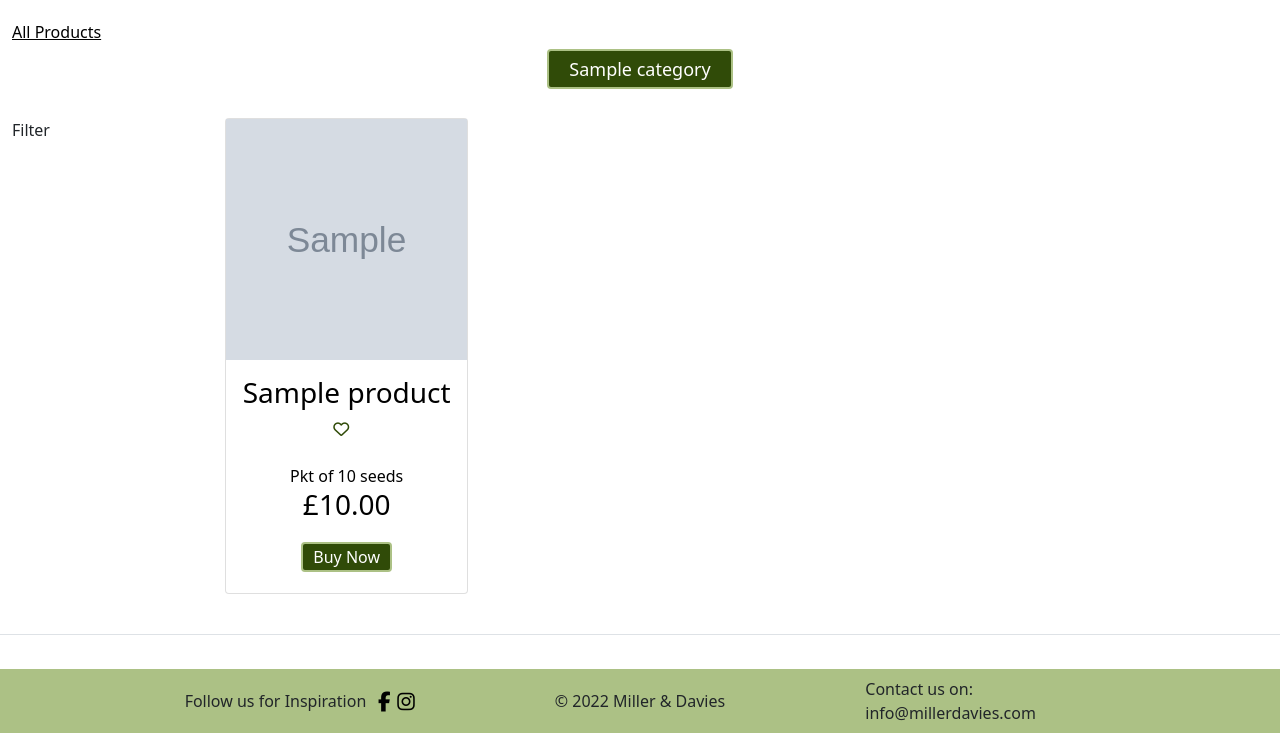
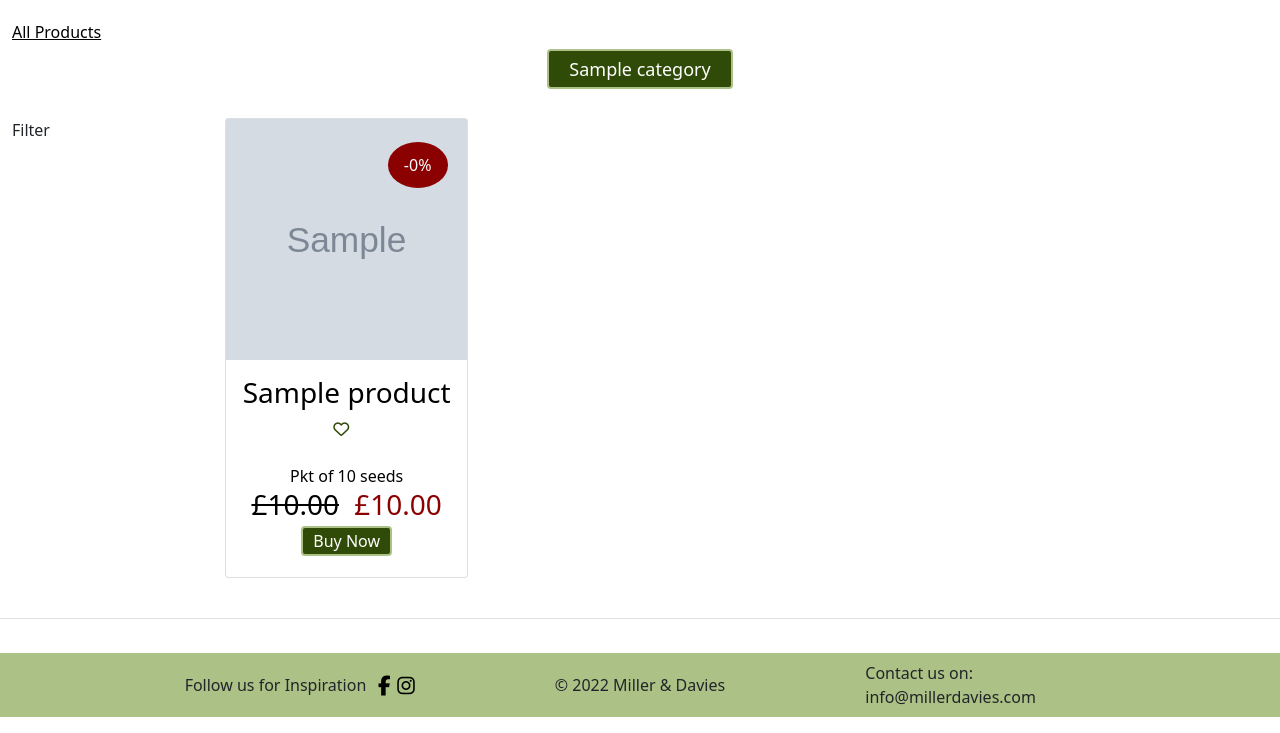
Before and after one commit to Odden69/Miller_and_Davies, a Django app: page /products/ in a window 1280 px wide. Shown: the part 536-1269 px from the top of the page. Run offline with Django 3.2, Linux system fonts and the light colour scheme; tables that the repository leaves empty hold one stand-in row (values such as "Sample post"); grey boxes marked "Sample" are stand-in pictures; some libraries are stand-ins or nearby versions.

Commit message:
feat: Add product on sale feature, closes #34

```diff
--- a/basket/contexts.py
+++ b/basket/contexts.py
@@ -13,7 +13,12 @@ def basket_contents(request):
 
     for item_id, quantity in basket.items():
         product = get_object_or_404(Product, pk=item_id)
-        subtotal = quantity * product.price
+        if product.on_sale:
+            product.on_sale_price = \
+                round(product.price-product.discount*product.price/100, 2)
+            subtotal = quantity * product.on_sale_price
+        else:
+            subtotal = quantity * product.price
         total += subtotal
         product_count += quantity
         basket_items.append({
--- a/products/templates/products/products.html
+++ b/products/templates/products/products.html
@@ -32,19 +32,28 @@
                 <div class="col col-sm-6 col-md-4 col-lg-3 mb-3">
                     <div class="card h-100">
                         <a href="{% url 'product_detail' product.id %}">
+                            <div>
                                 {% if product.image %}
                                 <img class="img-fluid" src="{{ product.image.url }}" alt="{{ product.name }}">
                                 {% else %}
                                 <img class="img-fluid" src="{{ MEDIA_URL }}no-image.jpg" alt="Image coming soon">
                                 {% endif %}
+                                {% if product.on_sale %}
+                                <div class="on-sale d-inline-flex align-items-center justify-content-center">
+                                    -{{ product.discount}}%
+                                </div>
+                                {% endif %}
+                            </div>
                         </a>
                         <div class="card-body text-center d-flex justify-content-center">
                             <div class="row">
                                 <div class="col-12">
-                                    <a href="{% url 'product_detail' product.id %}" class="text-decoration-none text-black">
+                                    <a href="{% url 'product_detail' product.id %}"
+                                        class="text-decoration-none text-black">
                                         <div class="row">
                                             <h3 class="mb-3">{{ product.name}}
-                                                    <form action="{% url 'adjust_favorites' product.id %}" class="form d-inline" method="POST">
+                                                <form action="{% url 'adjust_favorites' product.id %}"
+                                                    class="form d-inline" method="POST">
                                                     {% csrf_token %}
                                                     <button class="btn favorite-btn" type="submit">
                                                         {% if product.id in request.session.favorites %}
@@ -61,13 +70,24 @@
                                             <p class="mb-0">Pkt of {{ product.size}} seeds</p>
                                         </div>
                                         <div class="row">
-                                                <h3 class="mb-3">£{{ product.price}}</h3>
+                                            <div class="col">
+                                                {% if product.on_sale %}
+                                                <span class="mb-2 me-2 h3">
+                                                    <s>£{{ product.price }}</s>
+                                                </span>
+                                                <span
+                                                    class="mb-2 h3 on-sale-price">£{{ product.on_sale_price }}</span>
+                                                {% else %}
+                                                <span class="mb-2 h3">£{{ product.price}}</span>
+                                                {% endif %}
+                                            </div>
                                         </div>
                                     </a>
                                 </div>
                                 <div class="col-12 align-self-end">
                                     <div class="col-12 d-flex justify-content-center">
-                                        <form action="{% url 'add_to_basket' product.id %}" class="form d-inline" method="POST">
+                                        <form action="{% url 'add_to_basket' product.id %}" class="form d-inline"
+                                            method="POST">
                                             {% csrf_token %}
                                             <button class="button small-button" type="submit">Buy Now</button>
                                             <input type="hidden" name="quantity" value="1">
@@ -109,3 +129,14 @@
 </div>
 
 {% endblock %}
+
+{% block postloadjs %}
+{{ block.super }}
+<!-- textfit code copied from: https://www.npmjs.com/package/textfit -->
+<script type="text/javascript" src=
+    "https://s3-us-west-2.amazonaws.com/s.cdpn.io/3/textFit.js">
+</script>
+<script type="text/javascript">
+    textFit(document.getElementsByClassName("on-sale"));
+</script>
+{% endblock %}
--- a/products/views.py
+++ b/products/views.py
@@ -45,11 +45,17 @@ def products(request):
                     subcategory__name=selected_subcategory_name)
         if 'favorites' in request.GET:
             products = products.filter(id__in=favorites)
+        if 'bargains' in request.GET:
+            products = products.filter(on_sale=True)
         if 'q' in request.GET:
             query = request.GET['q']
             queries = Q(name__icontains=query) | \
                 Q(description__icontains=query)
             products = products.filter(queries)
+    for product in products:
+        if product.on_sale:
+            product.on_sale_price = \
+                round(product.price-product.discount*product.price/100, 2)
 
     paginator = Paginator(products, 20, orphans=3)
     page_obj = paginator.get_page(page_number)
@@ -70,6 +76,9 @@ def product_detail(request, product_id):
     """ Returns a detail view of a specific product """
 
     product = get_object_or_404(Product, pk=product_id)
+    if product.on_sale:
+        product.on_sale_price = \
+            round(product.price-product.discount*product.price/100, 2)
 
     context = {
         'product': product,
--- a/static/css/base.css
+++ b/static/css/base.css
@@ -137,12 +137,40 @@ main {
   object-fit: cover;
 }
 
+.on-sale {
+  position: absolute;
+  background-color: darkred;
+  color: white;
+  border-radius: 50%;
+  z-index: 10;
+}
+
+.product-container .on-sale {
+  top: 5%;
+  right: 8%;
+  padding: 4%;
+  height: 10%;
+  width: 25%;
+}
+
+.on-sale-price {
+  color: darkred;
+}
+
 /* product detail page */
 .detail-container img {
   width: 80%;
   height: auto;
   aspect-ratio: 1;
   object-fit: cover;
+}
+
+.detail-container .on-sale {
+  top: 10%;
+  right: 12%;
+  padding: 2%;
+  height: 15%;
+  width: 15%;
 }
 
 .favorite-btn {
@@ -207,6 +235,14 @@ main {
   max-width: 140px;
 }
 
+.item-container .on-sale {
+  top: 10%;
+  right: 12%;
+  padding: 2%;
+  height: 25%;
+  width: 25%;
+}
+
 .refresh-button,
 .remove-item {
   background: none !important;
```
Also changed, not shown: basket/templates/basket/basket.html (+24 -2 lines), products/templates/products/product_detail.html (+21 -3 lines). Lines whose indentation alone changed are shown as unchanged.
